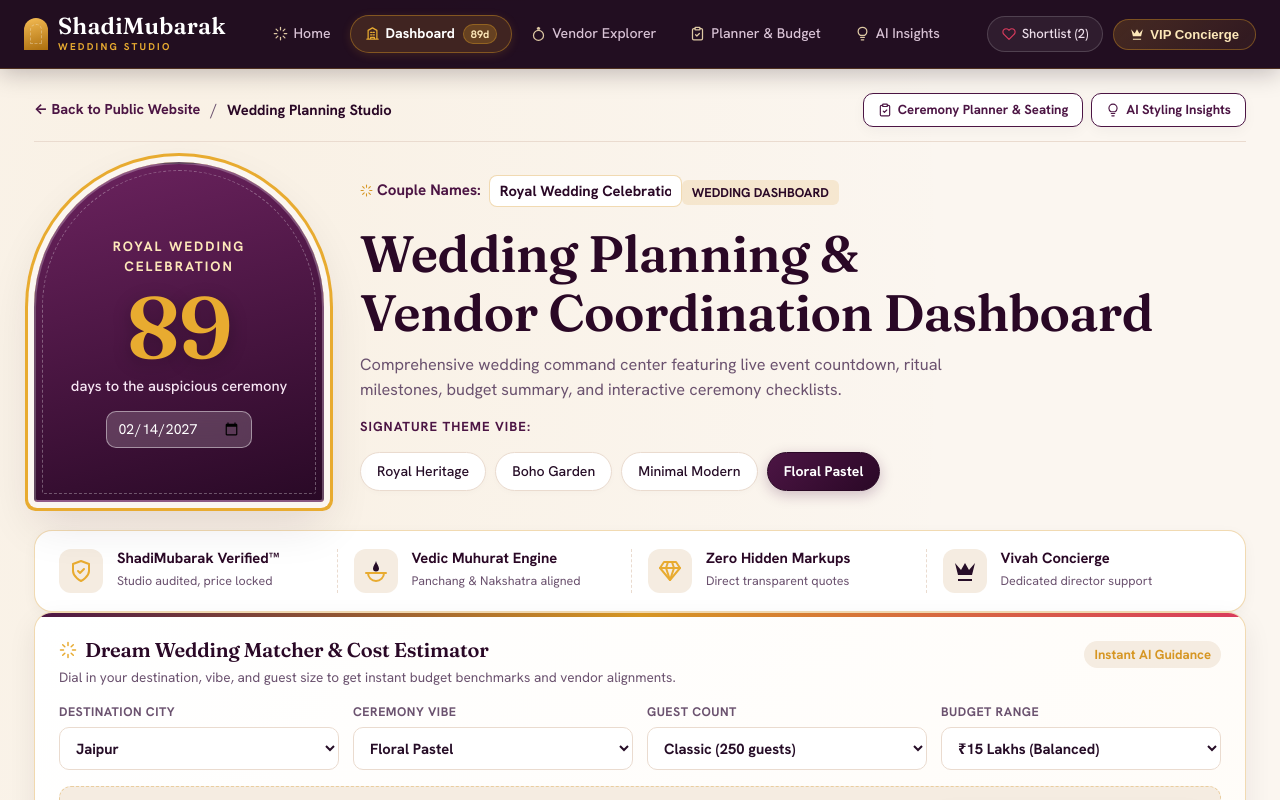
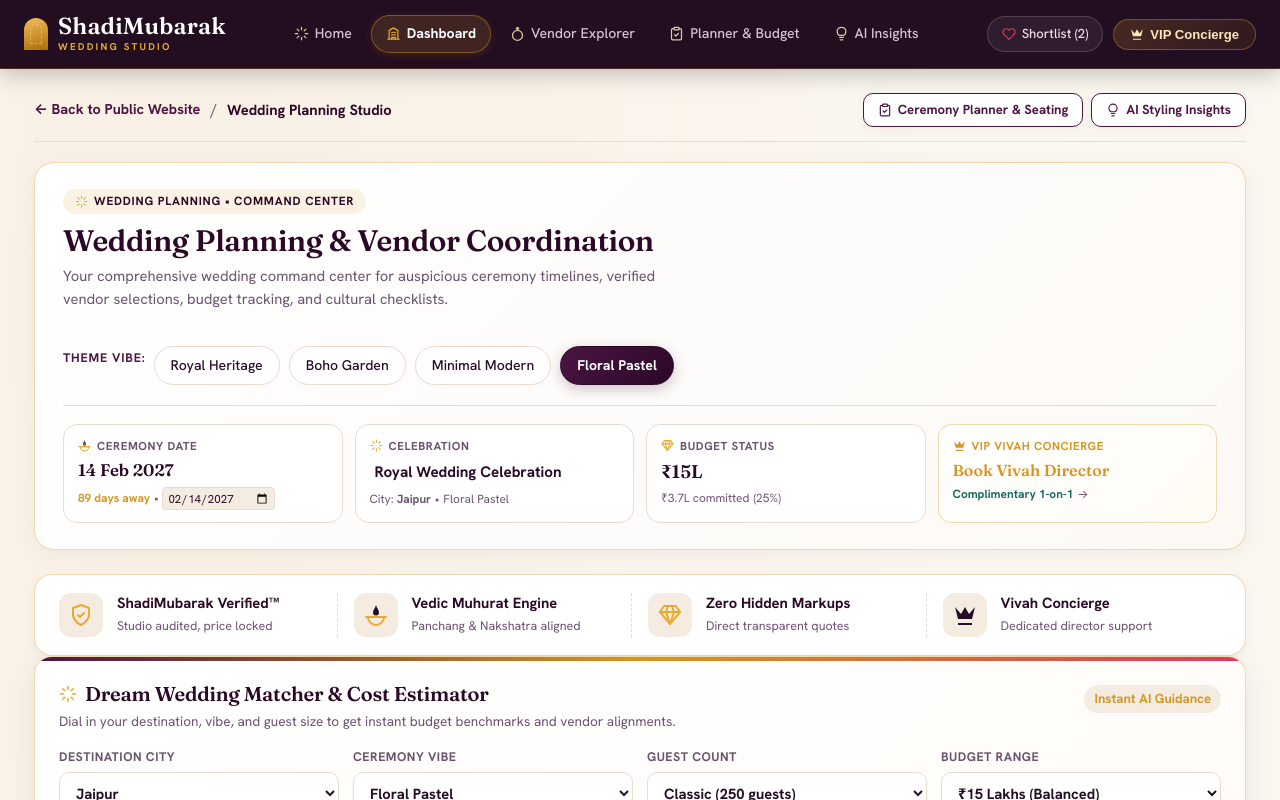
Before and after one commit to jtaniya005/Shadi_Mubarak_Studio, a React (Vite) app: page /#/dashboard in a window 1280 px wide. Shown: the top 800 px of the page. Built offline with nearby package versions, Linux system fonts and the light colour scheme.

Commit message:
Replace bulky countdown arch with executive 4-card metric strip on dashboard

```diff
--- a/src/App.jsx
+++ b/src/App.jsx
@@ -55,11 +55,6 @@ function SiteHeader({ onOpenVip }) {
               >
                 <span className="nav-icon"><Icon name={iconName} size={15} /></span>
                 <span className="nav-label">{label}</span>
-                {isDashLink && (
-                  <span className="nav-days-badge">
-                    {days(s.date)}d
-                  </span>
-                )}
               </NavLink>
             );
           })}
--- a/src/pages/Dashboard.jsx
+++ b/src/pages/Dashboard.jsx
@@ -2,7 +2,6 @@ import { useState } from "react";
 import { Link } from "react-router-dom";
 import { useStore } from "../context/StoreContext";
 import Card from "../components/Card";
-import Arch from "../components/Arch";
 import Icon from "../components/Icons";
 import Progress from "../components/Progress";
 import { THEMES, VENDORS, SHUBH_MUHURATS, REAL_STORIES } from "../data/mockData";
@@ -60,48 +59,26 @@ function Dashboard({ onOpenVip }) {
         </div>
       </div>
 
-      {/* Hero Section */}
-      <div className="hero">
-        <Arch tone="plum" className="heroarch">
-          <small>{s.couple}</small>
-          <div className="big">{days(s.date)}</div>
-          <p>days to the auspicious ceremony</p>
-          <input
-            type="date"
-            aria-label="Wedding date"
-            value={s.date}
-            onChange={(e) => set({ date: e.target.value })}
-          />
-        </Arch>
+      {/* Executive Command Header */}
+      <div className="dashboard-exec-hero">
+        <div className="exec-hero-top">
+          <div>
+            <div className="exec-hero-tag">
+              <Icon name="sparkles" size={13} color="var(--gold-rich)" />
+              <span>Wedding Planning &bull; Command Center</span>
+            </div>
+            <h1 className="exec-hero-title">
+              Wedding Planning &amp; Vendor Coordination
+            </h1>
+            <p className="exec-hero-desc">
+              Your comprehensive wedding command center for auspicious ceremony timelines, verified vendor selections, budget tracking, and cultural checklists.
+            </p>
+          </div>
 
-        <div className="herotext">
-          <div className="couple-header-edit">
-            <span style={{ display: "inline-flex", alignItems: "center", gap: 4 }}>
-              <Icon name="sparkles" size={13} color="var(--gold)" />
-              <span>Couple Names:</span>
+          <div className="exec-theme-strip">
+            <span style={{ fontSize: "0.78rem", fontWeight: 700, textTransform: "uppercase", letterSpacing: "0.8px", color: "var(--plum)" }}>
+              Theme Vibe:
             </span>
-            <input
-              type="text"
-              value={s.couple}
-              onChange={(e) => set({ couple: e.target.value })}
-              title="Click to customize couple names"
-            />
-          </div>
-          <div style={{ display: "inline-block", background: "rgba(214, 150, 35, 0.15)", color: "var(--plum-deep)", padding: "3px 10px", borderRadius: "6px", fontSize: "0.8rem", fontWeight: 700, margin: "8px 0 6px" }}>
-            WEDDING DASHBOARD
-          </div>
-          <h1>
-            Wedding Planning &amp;<br />
-            <span>Vendor Coordination Dashboard</span>
-          </h1>
-          <p className="muted" style={{ fontSize: "1.02rem", maxWidth: "620px", margin: "6px 0 12px" }}>
-            Comprehensive wedding command center featuring live event countdown, ritual milestones, budget summary, and interactive ceremony checklists.
-          </p>
-
-          <div style={{ marginTop: "10px" }}>
-            <small style={{ fontWeight: 700, color: "var(--plum)", textTransform: "uppercase", letterSpacing: "1px" }}>
-              Signature Theme Vibe:
-            </small>
             <div className="chips" role="radiogroup" aria-label="Wedding theme">
               {THEMES.map((t) => (
                 <button
@@ -114,6 +91,87 @@ function Dashboard({ onOpenVip }) {
                   {t}
                 </button>
               ))}
+            </div>
+          </div>
+        </div>
+
+        {/* 4-KPI Executive Metric Strip */}
+        <div className="exec-kpi-grid">
+          {/* KPI 1: Ceremony Date & Days Remaining */}
+          <div className="exec-kpi-card">
+            <span className="exec-kpi-label">
+              <Icon name="diya" size={13} color="var(--gold-rich)" />
+              <span>Ceremony Date</span>
+            </span>
+            <div className="exec-kpi-val" style={{ fontSize: "1.05rem" }}>
+              {new Date(s.date).toLocaleDateString("en-IN", { day: "numeric", month: "short", year: "numeric" })}
+            </div>
+            <div className="exec-kpi-sub">
+              <span style={{ color: "var(--gold)", fontWeight: 700 }}>{days(s.date)} days away</span>
+              <span>&bull;</span>
+              <input
+                type="date"
+                aria-label="Change wedding date"
+                value={s.date}
+                className="exec-date-input"
+                onChange={(e) => set({ date: e.target.value })}
+                title="Click to update wedding date"
+              />
+            </div>
+          </div>
+
+          {/* KPI 2: Celebration Title */}
+          <div className="exec-kpi-card">
+            <span className="exec-kpi-label">
+              <Icon name="sparkles" size={13} color="var(--gold-rich)" />
+              <span>Celebration</span>
+            </span>
+            <input
+              type="text"
+              value={s.couple}
+              onChange={(e) => set({ couple: e.target.value })}
+              className="exec-couple-input"
+              title="Click to edit couple / celebration name"
+              placeholder="e.g. Royal Wedding Celebration"
+            />
+            <div className="exec-kpi-sub">
+              <span>City: <b>{s.city || "Jaipur"}</b></span>
+              <span>&bull;</span>
+              <span>{s.theme}</span>
+            </div>
+          </div>
+
+          {/* KPI 3: Budget Status */}
+          <div className="exec-kpi-card">
+            <span className="exec-kpi-label">
+              <Icon name="gem" size={13} color="var(--gold-rich)" />
+              <span>Budget Status</span>
+            </span>
+            <div className="exec-kpi-val">{inr(s.budget)}</div>
+            <div className="exec-kpi-sub">
+              <span>{inr(spent)} committed</span>
+              <span>({Math.round((spent / (s.budget || 1)) * 100)}%)</span>
+            </div>
+          </div>
+
+          {/* KPI 4: VIP Concierge */}
+          <div
+            className="exec-kpi-card"
+            style={{ cursor: "pointer", border: "1px solid var(--line-gold)", background: "linear-gradient(135deg, #fff 0%, #fffcf5 100%)" }}
+            onClick={onOpenVip}
+          >
+            <span className="exec-kpi-label" style={{ color: "var(--gold)" }}>
+              <Icon name="crown" size={13} color="var(--gold-rich)" />
+              <span>VIP Vivah Concierge</span>
+            </span>
+            <div className="exec-kpi-val" style={{ fontSize: "1rem", color: "var(--gold)" }}>
+              {s.conciergeRequested ? "Director Active" : "Book Vivah Director"}
+            </div>
+            <div className="exec-kpi-sub">
+              <span style={{ color: "var(--teal)", fontWeight: 700 }}>
+                {s.conciergeRequested ? s.conciergeDetails?.director?.name || "Senior Director" : "Complimentary 1-on-1"}
+              </span>
+              <span>&rarr;</span>
             </div>
           </div>
         </div>
@@ -226,7 +284,7 @@ function Dashboard({ onOpenVip }) {
         className="mb"
       >
         <p className="muted" style={{ margin: "0 0 10px", fontSize: "0.9rem" }}>
-          Selected by renowned Vedic astrologers with high Guna and Nakshatra harmony. Click to sync your countdown arch directly!
+          Selected by renowned Vedic astrologers with high Guna and Nakshatra harmony. Click any date to sync your ceremony calendar!
         </p>
         <div className="muhurat-grid">
           {SHUBH_MUHURATS.map((m) => {
--- a/src/styles/index.css
+++ b/src/styles/index.css
@@ -669,6 +669,142 @@ small { font-size: 0.82rem; }
   font-size: 0.88rem;
 }
 
+/* Executive Dashboard Header */
+.dashboard-exec-hero {
+  background: linear-gradient(135deg, #ffffff 0%, #fcf9f5 100%);
+  border: 1px solid var(--line-gold);
+  border-radius: 20px;
+  padding: 26px 28px;
+  margin-bottom: 24px;
+  box-shadow: 0 4px 20px rgba(76, 21, 68, 0.05);
+  position: relative;
+}
+.exec-hero-top {
+  display: flex;
+  justify-content: space-between;
+  align-items: flex-start;
+  flex-wrap: wrap;
+  gap: 16px;
+}
+.exec-hero-tag {
+  display: inline-flex;
+  align-items: center;
+  gap: 6px;
+  background: rgba(214, 150, 35, 0.12);
+  color: var(--plum-deep);
+  padding: 4px 12px;
+  border-radius: 999px;
+  font-size: 0.74rem;
+  font-weight: 800;
+  letter-spacing: 0.8px;
+  text-transform: uppercase;
+  margin-bottom: 8px;
+}
+.exec-hero-title {
+  font-family: Fraunces, Georgia, serif;
+  font-size: 1.85rem;
+  color: var(--plum-deep);
+  margin: 0 0 6px;
+  line-height: 1.25;
+}
+.exec-hero-desc {
+  font-size: 0.92rem;
+  color: var(--mut);
+  margin: 0;
+  max-width: 620px;
+  line-height: 1.5;
+}
+.exec-theme-strip {
+  display: flex;
+  align-items: center;
+  gap: 8px;
+  flex-wrap: wrap;
+  margin-top: 6px;
+}
+
+/* 4-KPI Metric Strip */
+.exec-kpi-grid {
+  display: grid;
+  grid-template-columns: repeat(4, 1fr);
+  gap: 12px;
+  margin-top: 20px;
+  padding-top: 18px;
+  border-top: 1px solid var(--line);
+}
+.exec-kpi-card {
+  background: #ffffff;
+  border: 1px solid var(--line);
+  border-radius: 14px;
+  padding: 12px 14px;
+  display: flex;
+  flex-direction: column;
+  gap: 4px;
+  transition: all 0.2s ease;
+}
+.exec-kpi-card:hover {
+  border-color: var(--gold);
+  transform: translateY(-2px);
+  box-shadow: 0 4px 12px rgba(214, 150, 35, 0.12);
+}
+.exec-kpi-label {
+  font-size: 0.72rem;
+  font-weight: 700;
+  text-transform: uppercase;
+  letter-spacing: 0.6px;
+  color: var(--mut);
+  display: flex;
+  align-items: center;
+  gap: 6px;
+}
+.exec-kpi-val {
+  font-size: 1.15rem;
+  font-weight: 800;
+  color: var(--plum-deep);
+  font-family: Fraunces, Georgia, serif;
+}
+.exec-kpi-sub {
+  font-size: 0.74rem;
+  color: var(--mut);
+  display: flex;
+  align-items: center;
+  gap: 4px;
+  flex-wrap: wrap;
+}
+.exec-couple-input {
+  border: 1px solid transparent;
+  background: transparent;
+  font-weight: 700;
+  font-size: 0.95rem;
+  color: var(--plum-deep);
+  padding: 2px 4px;
+  border-radius: 4px;
+  width: 100%;
+}
+.exec-couple-input:hover,
+.exec-couple-input:focus {
+  border-color: var(--gold);
+  background: var(--bg-warm);
+}
+.exec-date-input {
+  border: 1px solid var(--line);
+  background: var(--bg-warm);
+  border-radius: 4px;
+  padding: 1px 4px;
+  font-size: 0.72rem;
+  color: var(--plum-deep);
+  cursor: pointer;
+}
+@media (max-width: 960px) {
+  .exec-kpi-grid {
+    grid-template-columns: 1fr 1fr;
+  }
+}
+@media (max-width: 580px) {
+  .exec-kpi-grid {
+    grid-template-columns: 1fr;
+  }
+}
+
 /* General Hero (Inside Dashboard / Studio) */
 .hero {
   display: grid;
```
